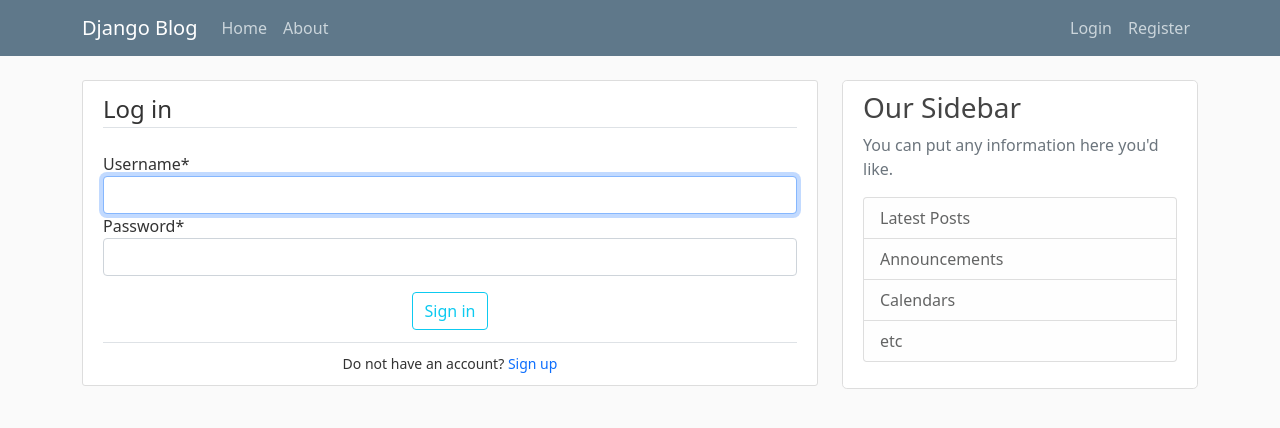
After one commit to serozhenka/blog-media, a Django app: page /login/ in a window 1280 px wide. The commit adds this page. Shown: the top 428 px of the page. Run offline with Django 3.2, Linux system fonts and the light colour scheme; some libraries are stand-ins or nearby versions.

Commit message:
login/logout system created
-login/logout system built on django features
-profile template added
-forbided unauth users to visit profile page

```diff
--- a/blog/static/blog/style.css
+++ b/blog/static/blog/style.css
@@ -61,3 +61,7 @@ a.article-title:hover {
 .article-metadata a:hover {
   color: #5f788a;
 }
+
+.td-none {
+  text-decoration: none;
+}
--- a/blog/templates/blog/base.html
+++ b/blog/templates/blog/base.html
@@ -19,7 +19,7 @@
 <header class="site-header">
         <nav class="navbar navbar-expand-md navbar-dark bg-steel sticky-top mb-4">
           <div class="container">
-            <a class="navbar-brand mr-4" href="#">Django Blog</a>
+            <a class="navbar-brand mr-4" href="{% url 'blog-home' %}">Django Blog</a>
             <button class="navbar-toggler" type="button" data-bs-toggle="collapse" data-bs-target="#navbarSupportedContent" aria-controls="navbarSupportedContent" aria-expanded="false" aria-label="Toggle navigation">
               <span class="navbar-toggler-icon"></span>
             </button>
@@ -31,8 +31,13 @@
               </div>
 
               <div class="navbar-nav ms-auto">
-                <a class="nav-item nav-link" href="#">Login</a>
-                <a class="nav-item nav-link" href="#">Register</a>
+                {% if user.is_authenticated %}
+                  <a class="nav-item nav-link" href="{% url 'profile' %}">{{ user.username }}</a>
+                  <a class="nav-item nav-link" href="{% url 'logout' %}">Logout</a>
+                {% else %}
+                    <a class="nav-item nav-link" href="{% url 'login' %}">Login</a>
+                    <a class="nav-item nav-link" href="{% url 'users-register' %}">Register</a>
+                {% endif %}
               </div>
 
             </div>
--- a/blog_media/settings.py
+++ b/blog_media/settings.py
@@ -130,3 +130,6 @@ STATIC_URL = '/static/'
 DEFAULT_AUTO_FIELD = 'django.db.models.BigAutoField'
 
 CRISPY_TEMPLATE_PACK = "bootstrap4"
+
+LOGIN_REDIRECT_URL = "blog-home"
+LOGIN_URL = 'login'
--- a/blog_media/urls.py
+++ b/blog_media/urls.py
@@ -1,8 +1,14 @@
 from django.contrib import admin
+from django.contrib.auth import views as auth_views
 from django.urls import path, include
 
+import users.views
+
 urlpatterns = [
+    path('', include('blog.urls')),
     path('admin/', admin.site.urls),
-    path('', include('blog.urls')),
-    path('register/', include('users.urls'))
+    path('register/', include('users.urls')),
+    path('login/', auth_views.LoginView.as_view(template_name="users/login.html"), name='login'),
+    path('logout/', auth_views.LogoutView.as_view(template_name="users/logout.html"), name='logout'),
+    path('profile/', users.views.profile, name="profile"),
 ]
--- /dev/null
+++ b/users/templates/users/login.html
@@ -0,0 +1,26 @@
+{% extends "blog/base.html" %}
+{% load crispy_forms_filters %}
+{% load crispy_forms_tags %}
+
+{% block content %}
+
+    <div class="content-section">
+        <form method="POST">
+            {% csrf_token %}
+            <fieldset class="form-group">
+                <legend class="border-bottom mb-4">Log in</legend>
+
+                {{ form|crispy }}
+            </fieldset>
+
+            <div class="form-group pb-2 mt-3" style="text-align: center">
+                <button class="btn btn-outline-info mb-1 m-auto" type="submit">Sign in</button>
+            </div>
+
+            <div class="border-top pt-2" style="text-align: center">
+                <small class="mt-3">Do not have an account? <a class="td-none" href="{% url 'users-register' %}">Sign up</a></small>
+            </div>
+        </form>
+    </div>
+
+{% endblock content %}
--- /dev/null
+++ b/users/templates/users/profile.html
@@ -0,0 +1,6 @@
+{% extends "blog/base.html" %}
+{% block content %}
+
+    {{ user.username }}
+
+{% endblock content %}
--- a/users/urls.py
+++ b/users/urls.py
@@ -2,5 +2,5 @@ from django.urls import path, include
 from . import views
 
 urlpatterns = [
-    path('', views.register, name='users-register')
+    path('', views.register, name='users-register'),
 ]
```
Also changed, not shown: users/templates/users/logout.html (added, +8 -0 lines), users/templates/users/register.html (+3 -4 lines), users/views.py (+6 -1 lines).
